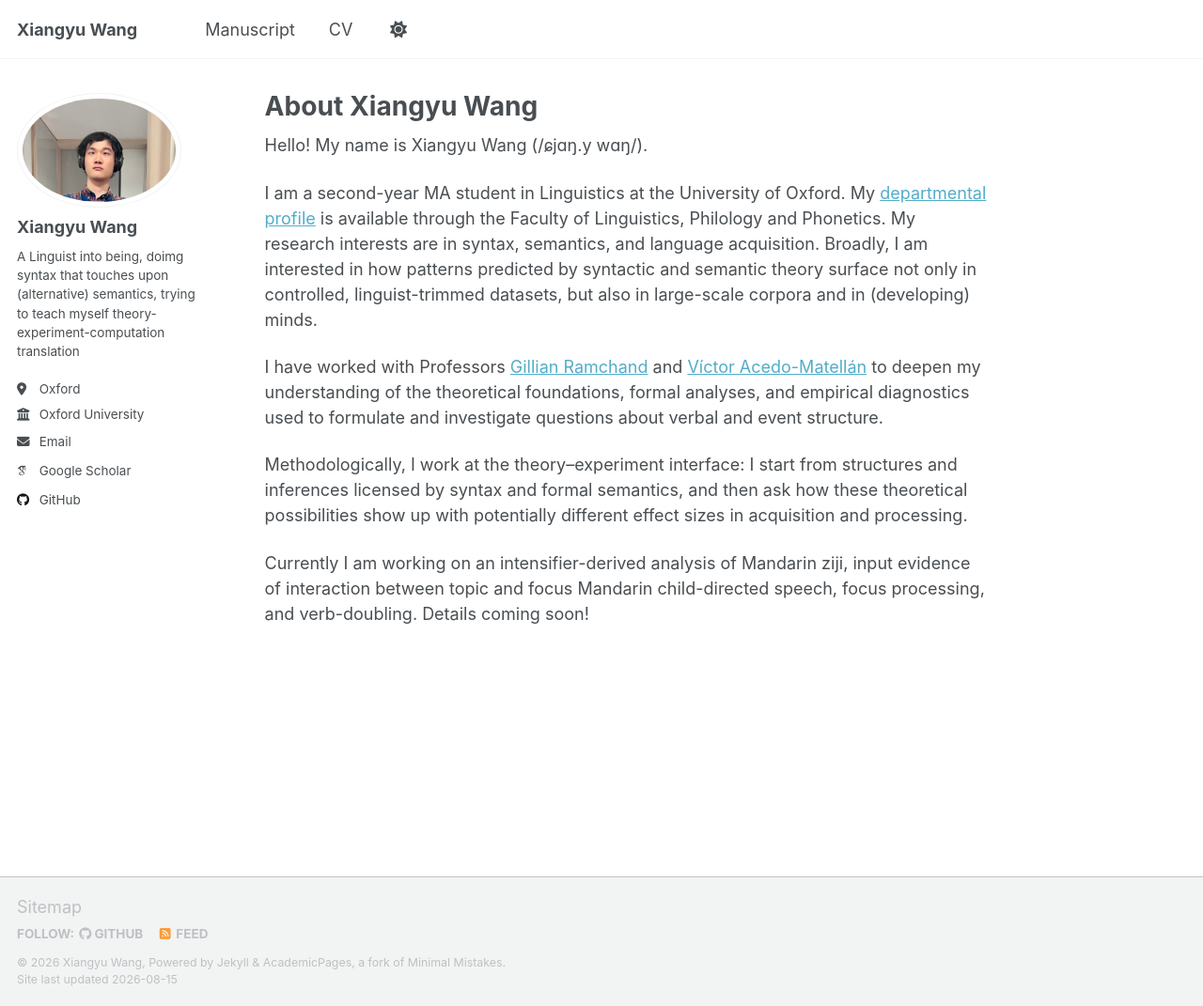
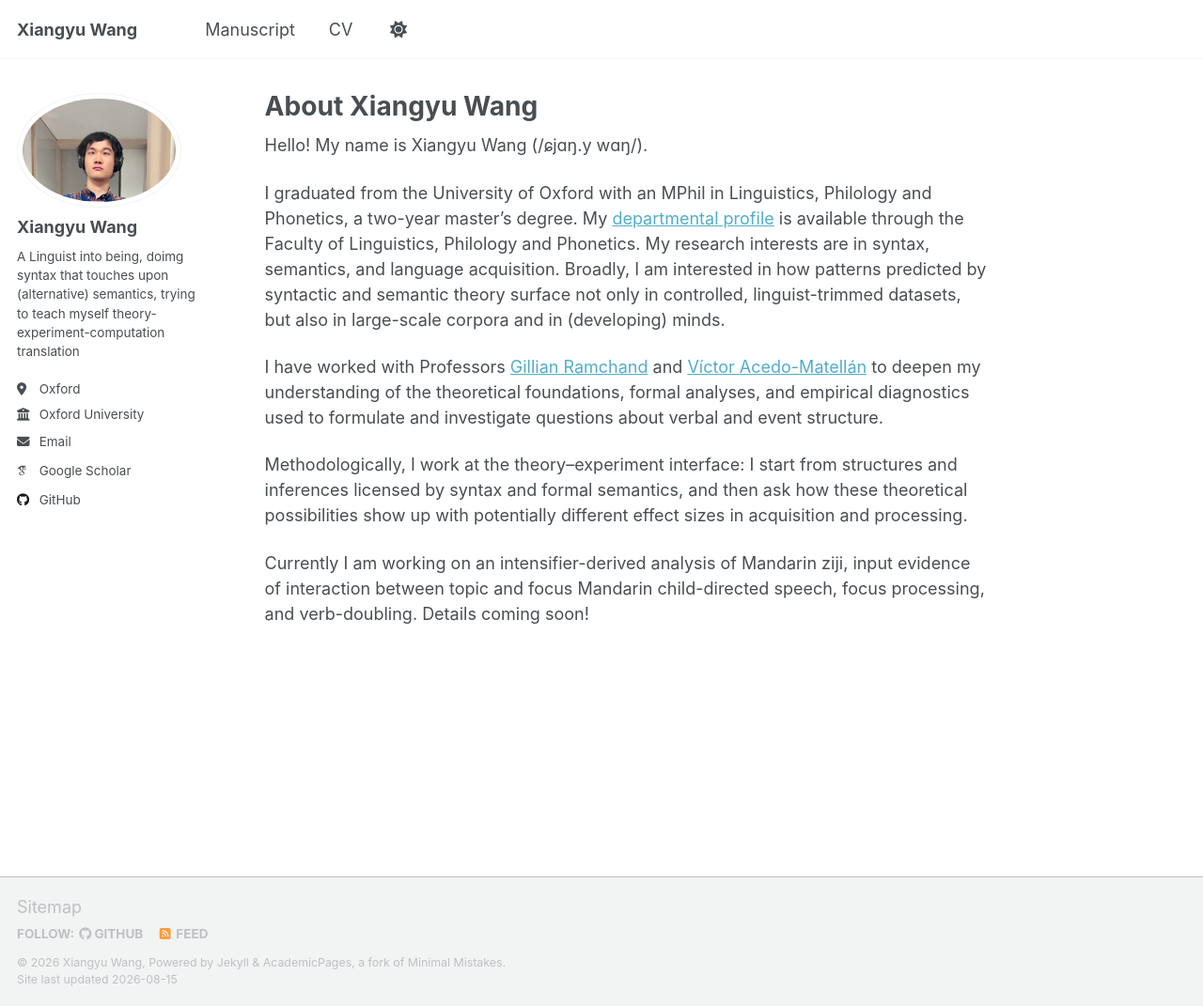
Before and after one commit to xiangyu-wang-linguistics/xiangyu-wang-linguistics.github.io, a Jekyll site: the page built from _pages/about.md, in a window 1280 px wide and 1071 px high. Shown: the whole window at 94% size. Built offline with Jekyll 4.4.1, drawn with Linux system fonts in a browser that asks for light colours; some web fonts are replaced; a script that is not in the unit is left out.

Commit message:
Update Oxford degree status

```diff
--- a/_pages/about.md
+++ b/_pages/about.md
@@ -11,7 +11,7 @@ redirect_from:
 
 Hello! My name is Xiangyu Wang (/ɕjɑŋ.y wɑŋ/).
 
-I am a second-year MA student in Linguistics at the University of Oxford. My [departmental profile](https://www.ling-phil.ox.ac.uk/people/xiangyu-wang) is available through the Faculty of Linguistics, Philology and Phonetics. My research interests are in syntax, semantics, and language acquisition. Broadly, I am interested in how patterns predicted by syntactic and semantic theory surface not only in controlled, linguist-trimmed datasets, but also in large-scale corpora and in (developing) minds.
+I graduated from the University of Oxford with an MPhil in Linguistics, Philology and Phonetics, a two-year master's degree. My [departmental profile](https://www.ling-phil.ox.ac.uk/people/xiangyu-wang) is available through the Faculty of Linguistics, Philology and Phonetics. My research interests are in syntax, semantics, and language acquisition. Broadly, I am interested in how patterns predicted by syntactic and semantic theory surface not only in controlled, linguist-trimmed datasets, but also in large-scale corpora and in (developing) minds.
 
 I have worked with Professors [Gillian Ramchand](https://gillianramchand.blog/about/) and [Víctor Acedo-Matellán](https://victoracedomatellan.weebly.com/) to deepen my understanding of the theoretical foundations, formal analyses, and empirical diagnostics used to formulate and investigate questions about verbal and event structure.
 
```
